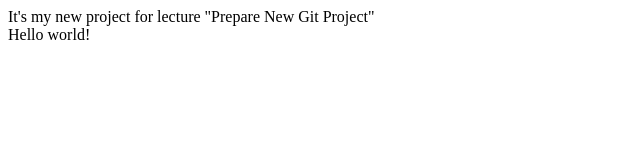
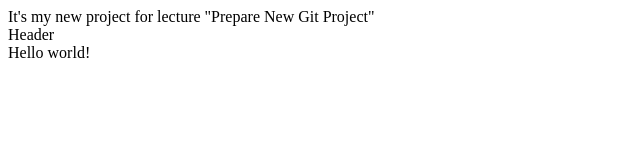
Before and after one commit to Manankin/my-project, a plain HTML site: page index.html in a window 1280 px wide. Shown: the whole page, without its empty margins (0-640 px from the left). Drawn offline with Linux system fonts and the light colour scheme.

Commit message:
add header text

```diff
--- a/index.html
+++ b/index.html
@@ -8,7 +8,7 @@
 <body>
   It's my new project for lecture "Prepare New Git Project"
   <header>
-
+    Header
   </header>
 
   <main>
```
